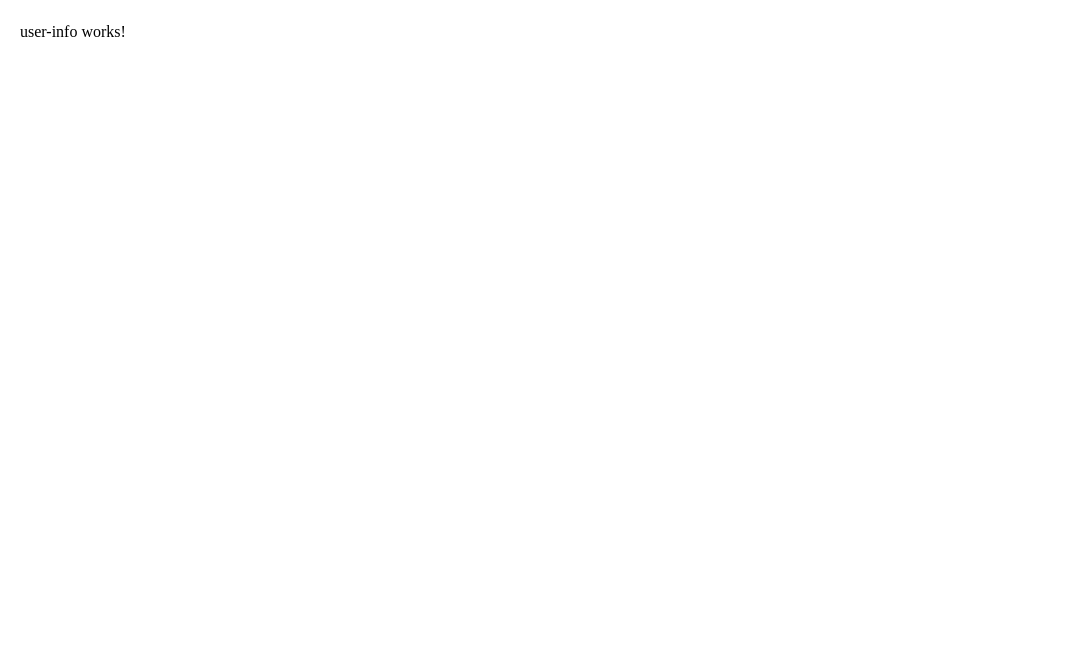
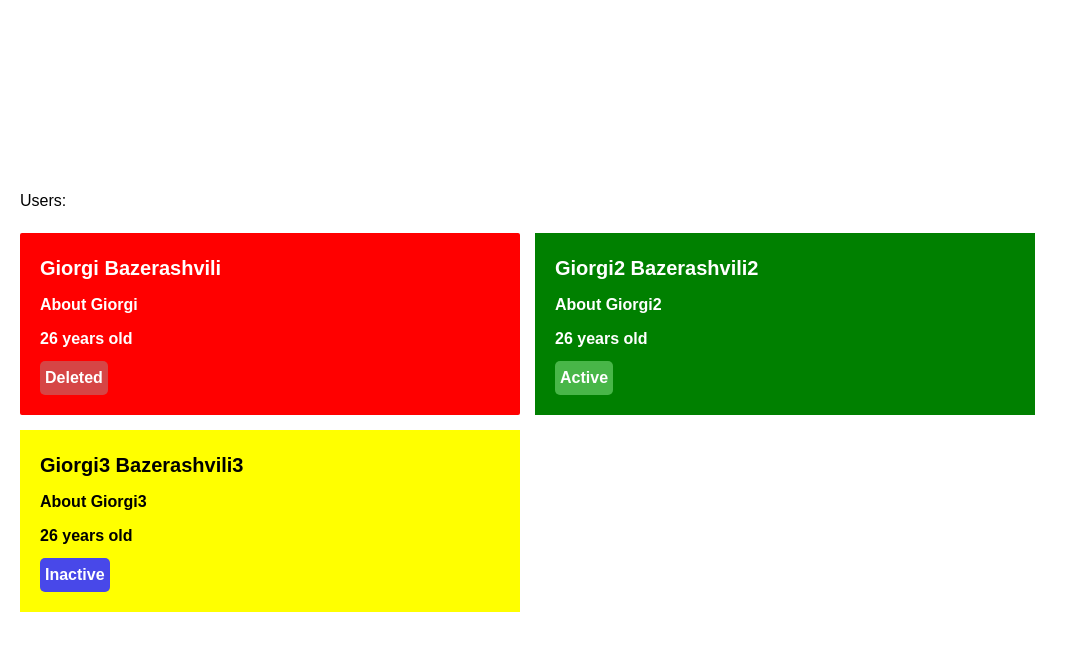
Before and after one commit to Demetre-Panjakidze/homework-pipes-directives, an Angular app: page / in a window 1280 px wide. Shown: the top 650 px of the page, without its empty margins (0-1078 px from the left). Built offline with nearby package versions, Linux system fonts and the light colour scheme.

Commit message:
initial commit

```diff
--- /dev/null
+++ b/src/app/user-info/info/info.component.html
@@ -0,0 +1,6 @@
+<p class="name">{{ info.firstName }} {{ info.lastName }}</p>
+<p class="aboutMe">{{ info.aboutMe }}</p>
+<p class="age">{{ info.age }} years old</p>
+<div appStatusBtn class="status" [index]="index" [info]="info">
+  {{ info.status }}
+</div>
--- /dev/null
+++ b/src/app/user-info/info/info.component.scss
@@ -0,0 +1,17 @@
+.name {
+  font-weight: 700;
+  font-size: 20px;
+  margin: 20px 0 0 20px;
+}
+.status {
+  padding: 5px;
+  margin: 10px 0 20px 20px;
+  border: 1px solid white;
+  width: fit-content;
+  font-weight: 700;
+}
+.aboutMe,
+.age {
+  margin: 10px 0 10px 20px;
+  font-weight: 600;
+}
--- /dev/null
+++ b/src/app/user-info/info/info.component.ts
@@ -0,0 +1,14 @@
+import { Input, Component, OnInit } from '@angular/core';
+import { User } from '../../interfaces/user.interface';
+
+@Component({
+  selector: 'app-info',
+  templateUrl: './info.component.html',
+  styleUrls: ['./info.component.scss'],
+})
+export class InfoComponent implements OnInit {
+  @Input() info: any;
+  @Input() index: number = 0;
+
+  ngOnInit() {}
+}
--- /dev/null
+++ b/src/app/user-info/info/status-btn.directive.ts
@@ -0,0 +1,24 @@
+import { Directive, ElementRef, Input, OnInit } from '@angular/core';
+
+@Directive({
+  selector: '[appStatusBtn]',
+})
+export class StatusBtnDirective implements OnInit {
+  @Input() info: any;
+  @Input() index: number = 0;
+  constructor(private el: ElementRef) {
+    this.el.nativeElement.style.borderRadius = '5px';
+    this.el.nativeElement.style.border = 'none';
+  }
+
+  ngOnInit() {
+    if (this.info.status == 'Active') {
+      this.el.nativeElement.style.backgroundColor = '#48b648';
+    } else if (this.info.status == 'Inactive') {
+      this.el.nativeElement.style.backgroundColor = '#4848e9';
+      this.el.nativeElement.style.color = 'white';
+    } else {
+      this.el.nativeElement.style.backgroundColor = '#d64545';
+    }
+  }
+}
--- /dev/null
+++ b/src/app/user-info/status.directive.ts
@@ -0,0 +1,20 @@
+import { Directive, ElementRef, Input, OnInit } from '@angular/core';
+
+@Directive({
+  selector: '[appStatus]',
+})
+export class StatusDirective implements OnInit {
+  @Input() info: any;
+  @Input() index: number = 0;
+
+  constructor(private el: ElementRef) {}
+
+  ngOnInit() {
+    if (this.info.status == 'Active') {
+      this.el.nativeElement.style.backgroundColor = 'green';
+    } else if (this.info.status == 'Inactive') {
+      this.el.nativeElement.style.backgroundColor = 'yellow';
+      this.el.nativeElement.style.color = 'black';
+    }
+  }
+}
--- a/src/app/user-info/user-info.component.html
+++ b/src/app/user-info/user-info.component.html
@@ -1 +1,8 @@
-<p>user-info works!</p>
+<!-- <button class="load-btn">Load Users</button> -->
+<p>Users: <span></span></p>
+
+<div class="info-container">
+  <div class="user-info" *ngFor="let info of data.users; let i = index">
+    <app-info [index]="i" [info]="info" appStatus />
+  </div>
+</div>
--- a/src/app/user-info/user-info.component.scss
+++ b/src/app/user-info/user-info.component.scss
@@ -0,0 +1,29 @@
+.load-btn {
+  background-color: #00f;
+  color: #fff;
+  border: none;
+  border-radius: 5px;
+  padding: 8px 10px;
+  cursor: pointer;
+
+  &:is(:hover, :active) {
+    opacity: 0.5;
+  }
+}
+
+.info-container {
+  display: flex;
+  flex-wrap: wrap;
+  gap: 15px;
+  margin: 20px 0 0;
+
+  .user-info {
+    width: 500px;
+    display: flex;
+    flex-direction: column;
+    gap: 10px;
+    background-color: red;
+    color: white;
+    border-radius: 2px;
+  }
+}
--- a/src/app/user-info/user-info.component.ts
+++ b/src/app/user-info/user-info.component.ts
@@ -8,7 +8,5 @@ import json from '../../assets/data/data.json';
 })
 export class UserInfoComponent implements OnInit {
   data = json;
-  ngOnInit() {
-    console.log(this.data);
-  }
+  ngOnInit() {}
 }
--- a/src/styles.scss
+++ b/src/styles.scss
@@ -2,7 +2,9 @@
 /*
   1. Use a more-intuitive box-sizing model.
 */
-*, *::before, *::after {
+*,
+*::before,
+*::after {
   box-sizing: border-box;
 }
 /*
@@ -14,7 +16,8 @@
 /*
   3. Allow percentage-based heights in the application
 */
-html, body {
+html,
+body {
   height: 100%;
 }
 /*
@@ -29,29 +32,50 @@ body {
 /*
   6. Improve media defaults
 */
-img, picture, video, canvas, svg {
+img,
+picture,
+video,
+canvas,
+svg {
   display: block;
   max-width: 100%;
 }
 /*
   7. Remove built-in form typography styles
 */
-input, button, textarea, select {
+input,
+button,
+textarea,
+select {
   font: inherit;
 }
 /*
   8. Avoid text overflows
 */
-p, h1, h2, h3, h4, h5, h6 {
+p,
+h1,
+h2,
+h3,
+h4,
+h5,
+h6 {
   overflow-wrap: break-word;
 }
 /*
   9. Create a root stacking context
 */
-#root, #__next {
+#root,
+#__next {
   isolation: isolate;
 }
 
 body {
   padding: 20px;
 }
+
+body {
+  font-family: Arial, sans-serif;
+  display: flex;
+  justify-content: center;
+  align-items: center;
+}
```
Also changed, not shown: src/app/app.module.ts (+13 -1 lines), src/app/interfaces/user.interface.ts (added, +9 -0 lines).
